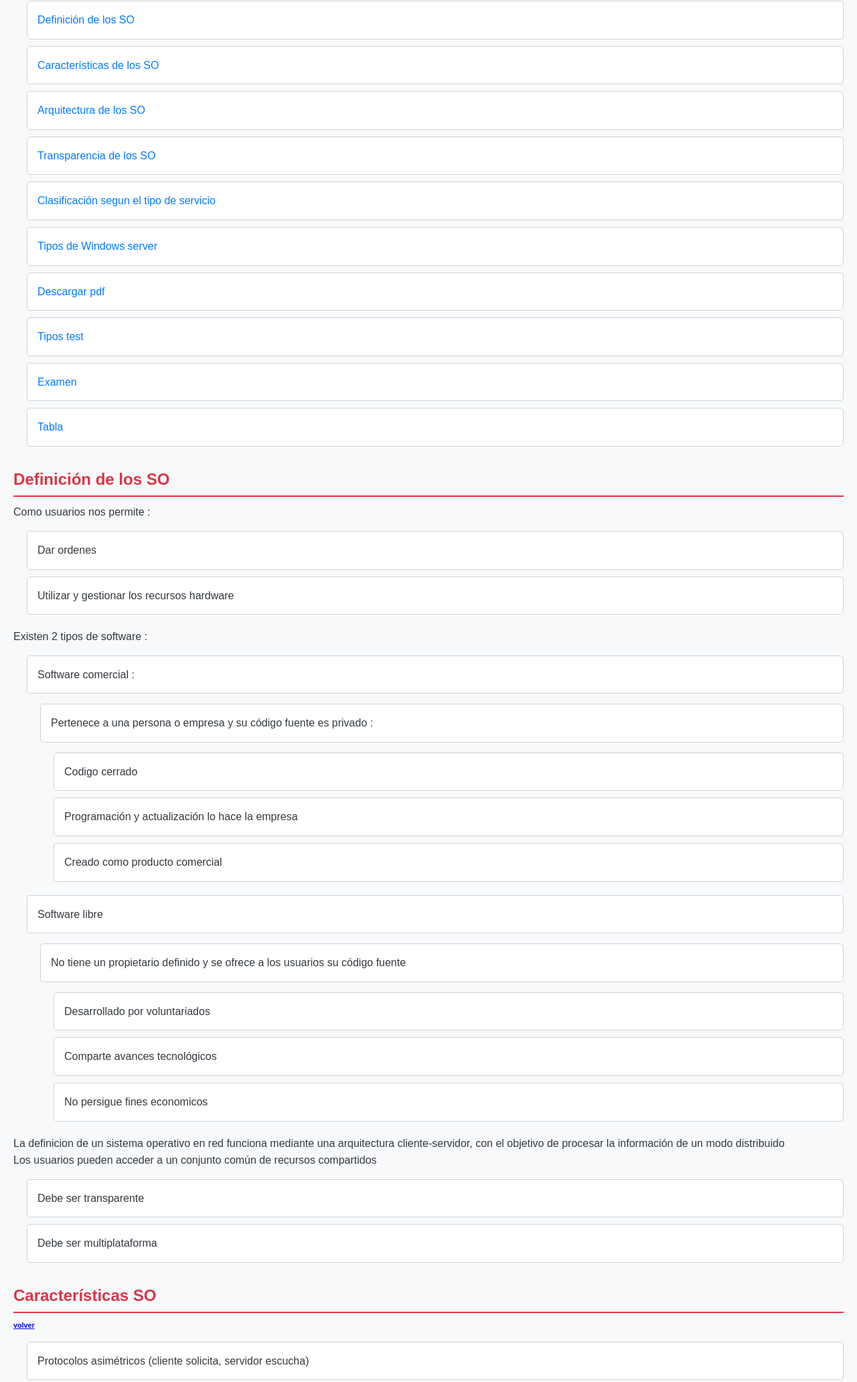
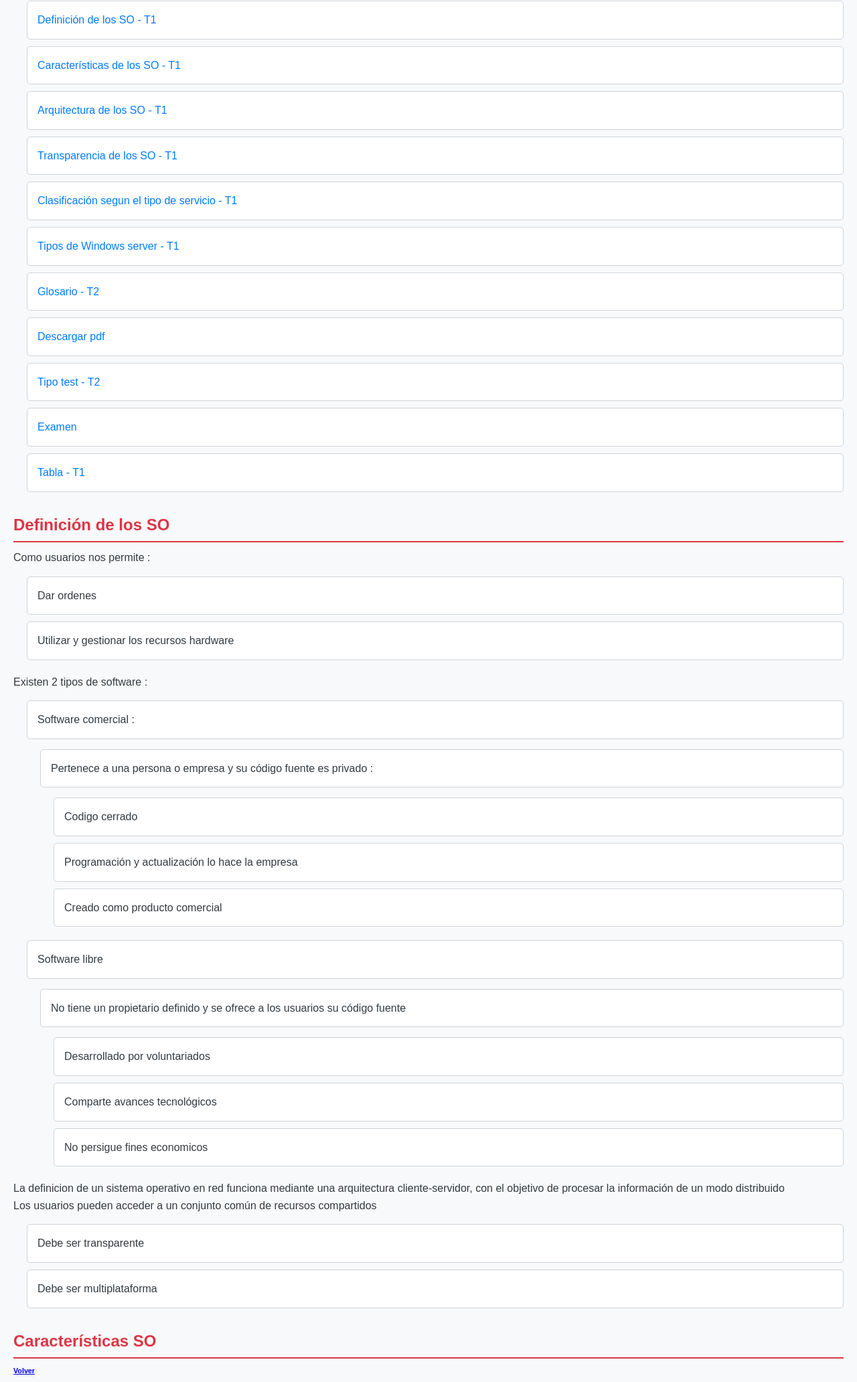
Before and after one commit to Jassy1233/examenes1, a plain HTML site: page HTML/examenes/SOR/1.html in a window 1280 px wide. Shown: the part 103-2167 px from the top of the page at 67% size. Drawn offline with Linux system fonts and the light colour scheme.

Commit message:
Update 1.html

```diff
--- a/HTML/examenes/SOR/1.html
+++ b/HTML/examenes/SOR/1.html
@@ -9,16 +9,17 @@
 <body>
     <h1 id="volver">Indice</h1>
     <ul class="indice">
-        <li><a href="#1" class="estilo">Definición de los SO</a></li>
-        <li><a href="#2" class="estilo">Características de los SO</a></li>
-        <li><a href="#3" class="estilo">Arquitectura de los SO</a></li>
-        <li><a href="#4" class="estilo">Transparencia de los SO</a></li>
-        <li><a href="#5" class="estilo">Clasificación segun el tipo de servicio</a></li>
-        <li><a href="#6" class="estilo">Tipos de Windows server</a></li>
+        <li><a href="#1" >Definición de los SO - T1</a></li>
+        <li><a href="#2" >Características de los SO - T1</a></li>
+        <li><a href="#3" >Arquitectura de los SO - T1</a></li>
+        <li><a href="#4" >Transparencia de los SO - T1</a></li>
+        <li><a href="#5" >Clasificación segun el tipo de servicio - T1</a></li>
+        <li><a href="#6" >Tipos de Windows server - T1</a></li>
+        <li><a href="#7" >Glosario - T2</a></li>
         <li><a href="../../examenes/SOR/pdf/EXAMEN SOR.pdf" download="Examen.pdf">Descargar pdf</a></li>
-        <li><a href="../../examenes//SOR//pdf/test2" download="Test2.png">Tipos test</a></li>
+        <li><a href="../../examenes//SOR//pdf/Tipo test SOR.txt" download="Test1.txt">Tipo test - T2</a></li>
         <li><a href="../../examenes/SOR/pdf/examen.txt" download="examen.txt">Examen</a></li>
-        <li><a href="../../examenes/SOR/pdf/Captura de pantalla 2024-10-28 124908.png" target="_blank">Tabla</a></li>
+        <li><a href="../../examenes/SOR/pdf/Captura de pantalla 2024-10-28 124908.png" target="_blank">Tabla - T1</a></li>
     </ul>
     <h2 id="1">Definición de los SO</h2>
     <p>Como usuarios nos permite :</p>
@@ -54,7 +55,7 @@
         <li>Debe ser multiplataforma</li>
     </ul>
     <h2 id="2">Características SO</h2>
-    <h6><a href="#volver">volver</a></h6>
+    <h6 class="volver"><a href="#volver">Volver</a></h6>
     <ol>
         <li>Protocolos asimétricos (cliente solicita, servidor escucha)</li>
         <li>Ofrece recursos, lógicos y físicos</li>
@@ -64,7 +65,7 @@
         <li>Facilitar la escalabilidad, debe de ser fácil añadir nuevos clientes a la infraestructura</li>
     </ol>
     <h2 id="3">Arquitectura SO</h2>
-    <h6><a href="#volver">volver</a></h6>
+    <h6 class="volver"><a href="#volver">Volver</a></h6>
     <dt>
         <dl>Cliente</dl>
         <dd>Es un equipo configurado con un SOM, envía un mensaje solicitando un determinado servicio a un servidor a través de uno o varios puertos</dd>
@@ -82,7 +83,7 @@
         </ol>
     </dt>
     <h2 id="4">Transparencia de un SO</h2>
-    <h6><a href="#volver">volver</a></h6>
+    <h6 class="volver"><a href="#volver">Volver</a></h6>
     <p>Ofrece transparencia a los procesos que actúan como clientes y a los que actua como servidor :</p>
     <ul>
         <li>Autenticación : Credenciales para acceder al sistema</li>
@@ -95,7 +96,7 @@
         <li>Tiempo : Todos los relojes deben de estar sincronizados</li>
     </ul>
     <h2 id="5">Clasificación según el tipo de servicio :</h2>
-    <h6><a href="#volver">volver</a></h6>
+    <h6 class="volver"><a href="#volver">Volver</a></h6>
     <ul>
         <li>Servidores de archivos : Se utilizan para crear almacenes de documentos en un lugar centralizado de la red</li>
         <li>Servidores de bases de datos : Asociados a la utilización de aplicaciones cliente/servidor</li>
@@ -105,11 +106,24 @@
         <li>Servidores web : Devuelve un determinado documento cuando un cliente lo solicita. Utiliza el protocolo HTTP</li>
     </ul>
     <h2 id="6">Tipos de windows Server :</h2>
-    <h6><a href="#volver">volver</a></h6>
+    <h6 class="volver"><a href="#volver">Volver</a></h6>
     <ul>
         <li>Windows Server Datacenter : Orientado para empresas que necesita alto nivel de capacidad, escalabilidad y fialibilidad</li>
         <li>Windows Server Standard : Versión más básica, orientada a entornos físicos o minimamente virtualizados</li>
         <li>Windows Server Essentials : Orientado a pequeñas empresas, es la versión más económica.</li>
     </ul>
+    <h2 id="7">Glosario</h2>
+    <h6 class="volver"><a href="#volver">Volver</a></h6>
+    <ul>
+        <li>CLI : Command Line Interface : Permite a los usuarios dar instrucciones mediante la cmd</li>
+        <li>DHCP : Permite que se pueda configurar automáticamente los parámetros de red de un equipo informático</li>
+        <li>Gparted : GNOME Partition Editor. Editor de particiones</li>
+        <li>Inetd : Gestiona las conexiones de otros servicios. Cuando recibe una petición de conexión, decide que proceso va a responder a esa petición</li>
+        <li>ISO : Archivo donde se almacena una imagen exacta de un sistema de archivos</li>
+        <li>PXE : Preboot eXecution Enviorement, Entorno para instalar sistemas operativos en red</li>
+        <li>TFTP : Trivial File Transfer Protocol, se utiliza para poner la imagen del SO a disposición del cliente</li>
+        <li>USB : Universal Serial Bus : Dispositivo de almacenamiento que utiliza una memoria flash para guardar información</li>
+        <li>YUMI : Your Universal Multiboot Installer, Herramienta de Windows para crear un pen multibooteable</li>
+    </ul>
 </body>
 </html>
```
